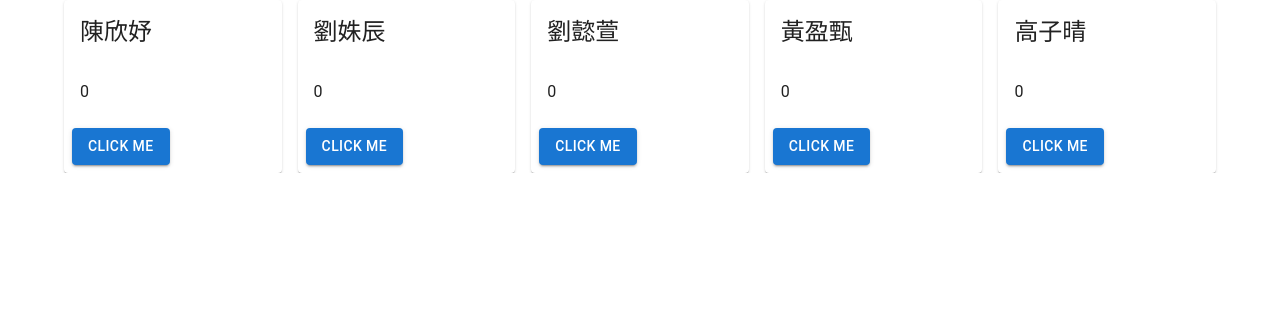
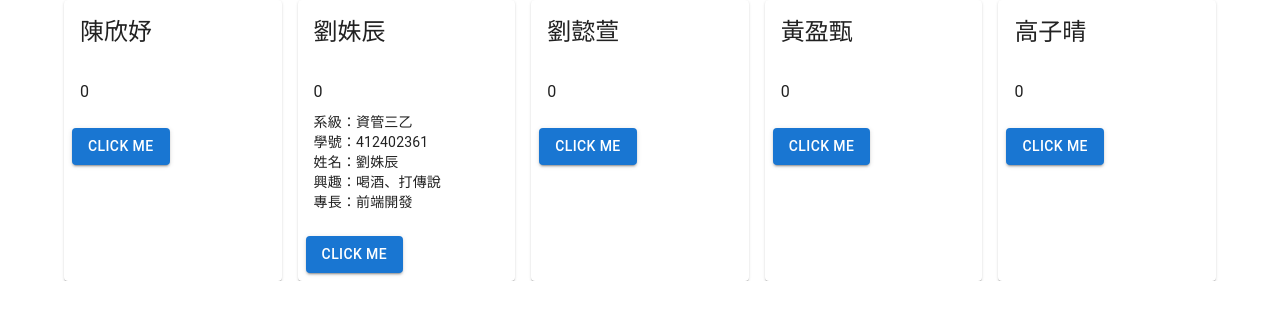
Before and after one commit to Una1001/-web, a Next.js app: page / in a window 1280 px wide. Shown: the top 320 px of the page. Built offline with nearby package versions, Linux system fonts and the light colour scheme.

Commit message:
0922改鼠哈

```diff
--- a/app/page.tsx
+++ b/app/page.tsx
@@ -28,7 +28,14 @@ export default function Home() {
     <Card sx={{ flex: 1 }}>
       <CardHeader title="劉姝辰" />
       <CardContent>
-        <Typography variant="body1">{count}</Typography>
+          <Typography variant="body1">{count}</Typography>
+          <Typography variant="body2" sx={{ mt: 1 }}>
+            系級：資管三乙<br/>
+            學號：412402361<br/>
+            姓名：劉姝辰<br/>
+            興趣：喝酒、打傳說<br/>
+            專長：前端開發
+          </Typography>
       </CardContent>
       <CardActions>
         <Button variant="contained" onClick={handleClick}>Click Me</Button>
```
